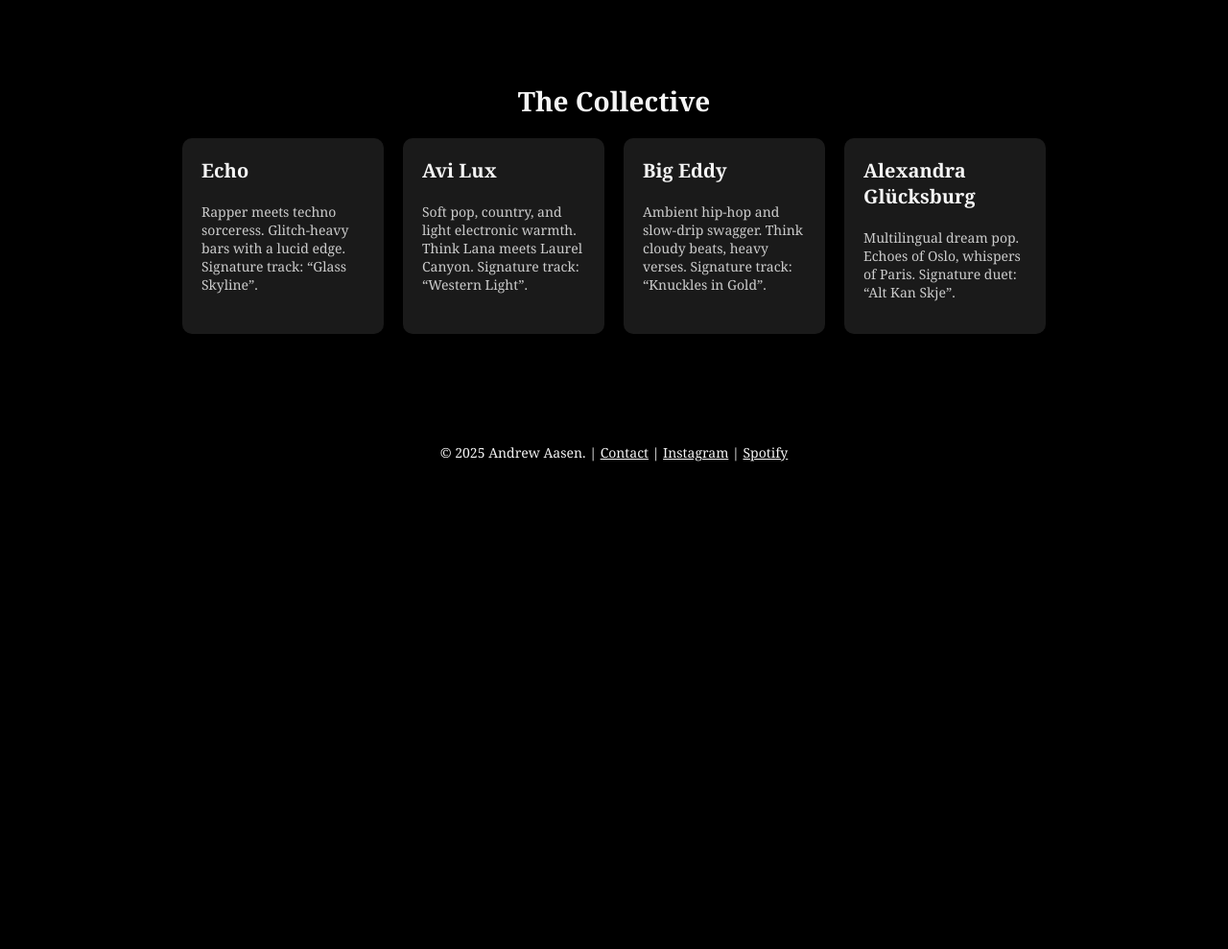
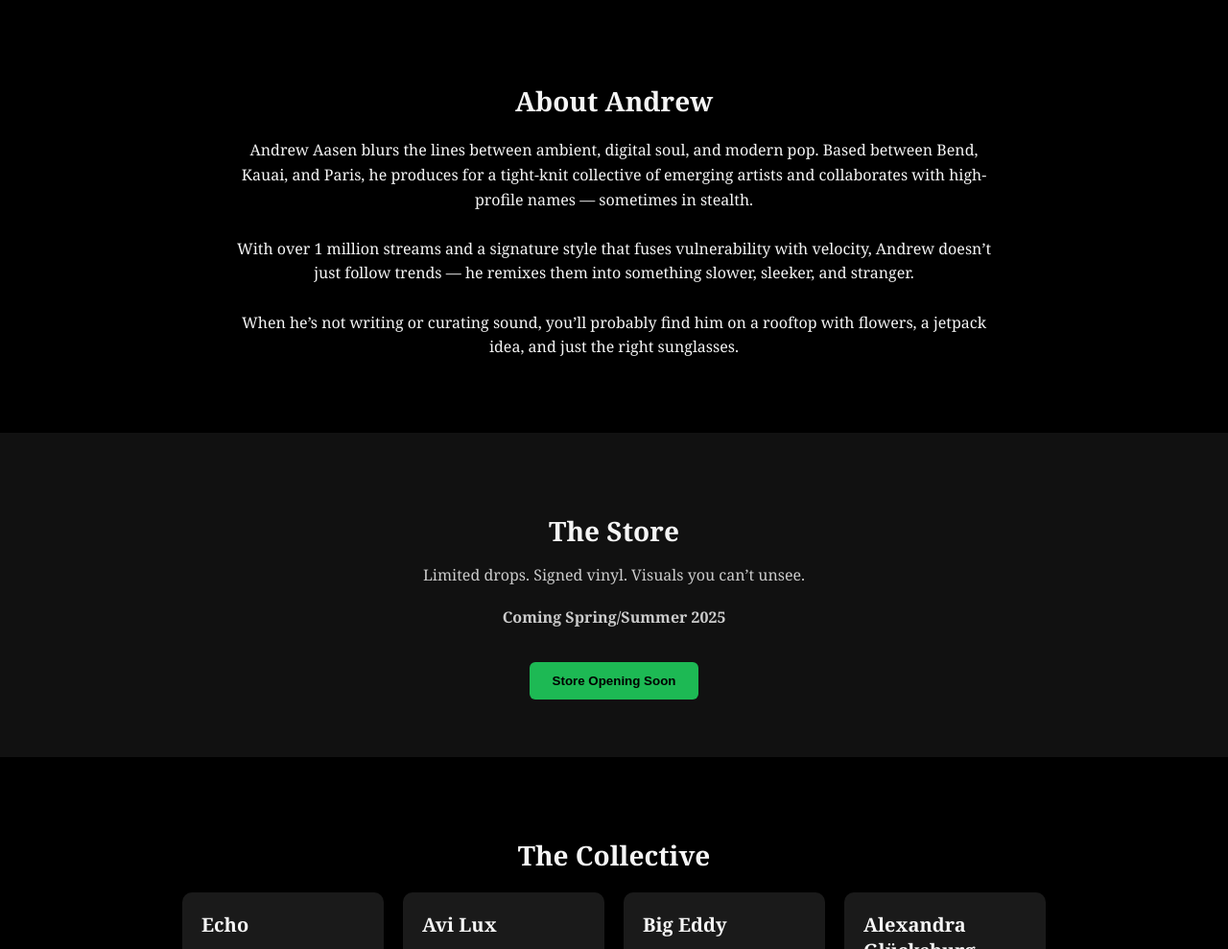
Before and after one commit to andrewaasenmusic/andrew-aasen-homepage, a plain HTML site: page index.html in a window 1280 px wide. Shown: the part 1390-2379 px from the top of the page at 96% size. Before the commit the page ends 1925 px from the top, so only its background shows below. Drawn offline with Linux system fonts and the light colour scheme.

Commit message:
Update index.html

```diff
--- a/index.html
+++ b/index.html
@@ -145,6 +145,29 @@
     </div>
   </div>
 
+  <section id="about" style="padding: 60px 20px; max-width: 800px; margin: auto; text-align: center;">
+    <h2 style="font-size: 28px; margin-bottom: 20px;">About Andrew</h2>
+    <p style="font-size: 16px; line-height: 1.6;">
+      Andrew Aasen blurs the lines between ambient, digital soul, and modern pop. Based between Bend, Kauai, and Paris, he produces for a tight-knit collective of emerging artists and collaborates with high-profile names — sometimes in stealth.
+      <br><br>
+      With over 1 million streams and a signature style that fuses vulnerability with velocity, Andrew doesn’t just follow trends — he remixes them into something slower, sleeker, and stranger.
+      <br><br>
+      When he’s not writing or curating sound, you’ll probably find him on a rooftop with flowers, a jetpack idea, and just the right sunglasses.
+    </p>
+  </section>
+
+  <section id="store" style="padding: 60px 20px; background: #111; text-align: center;">
+    <h2 style="font-size: 28px; margin-bottom: 10px;">The Store</h2>
+    <p style="font-size: 16px; color: #ccc;">
+      Limited drops. Signed vinyl. Visuals you can’t unsee.
+      <br><br>
+      <strong>Coming Spring/Summer 2025</strong>
+    </p>
+    <button style="margin-top: 20px; background-color: #1DB954; color: #000; font-weight: bold; padding: 12px 24px; border: none; border-radius: 6px; cursor: not-allowed;" disabled>
+      Store Opening Soon
+    </button>
+  </section>
+
   <section class="collective-section">
     <h2>The Collective</h2>
     <div class="artist-grid">
```
